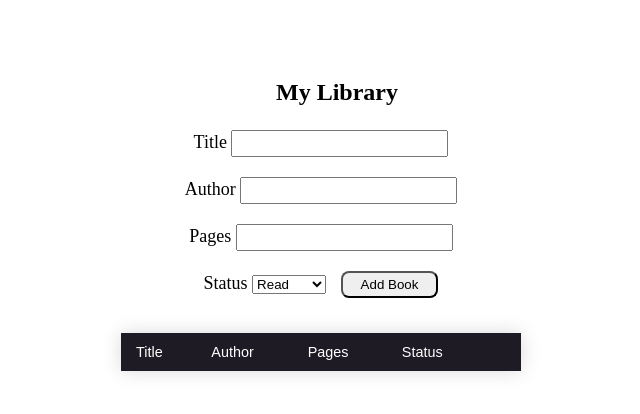
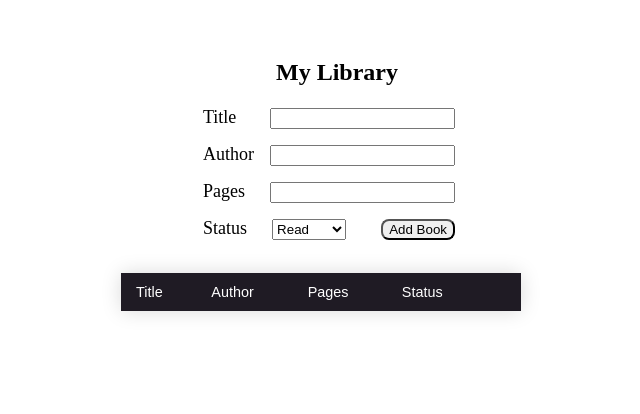
Before and after one commit to pmcmahan1/Library, a plain HTML site: page index.html in a window 1280 px wide. Shown: the top 414 px of the page, without its empty margins (319-959 px from the left). Drawn offline with Linux system fonts and the light colour scheme.

Commit message:
Cleaned up css

```diff
--- a/styles.css
+++ b/styles.css
@@ -18,45 +18,33 @@ a {
 }
 
 form{
-
-    display:flex;
-    flex-direction:column;
-    align-items: center;
-    justify-items: center;
-
+    display: flex;
+    flex-direction: column;
+    align-items: flex-start;
+    justify-items: flex-start;
   }
 
-input {
-    padding: 4px 18px;
-  }
-
-  input:focus {
-    border: thin solid #555;
-  }
 
 .btn-submit {
+    cursor: pointer;
     margin-left: 10px;
     border-radius: 8px;
 }
 
-.btn-submit:hover {
-    box-shadow: 0 4px 4px 0 rgba(0,0,0,0.24), 0 17px 50px 0 rgba(0,0,0,0.19);
-  }
 
 .header {
     width: 100vw;
     display: flex;
     justify-content: center;
     padding: 1rem;
-    padding-top: 80px;
+    padding-top: 60px;
     font-weight: bolder;
     font-size: 24px;
 }
 
 .input-container {
     display: flex;
-    flex-direction: column;
-    align-items: center;
+    justify-content: center;
 }
 
 .container {
@@ -66,9 +54,12 @@ input {
   }
 
 .form-group {
-    padding: 10px;
+    display: flex;
+    justify-content: space-between;
+    padding: 8px;
     font-size: 18px;
     font-weight: 500;
+    width: 100%;
 }
 
 .table {
```
